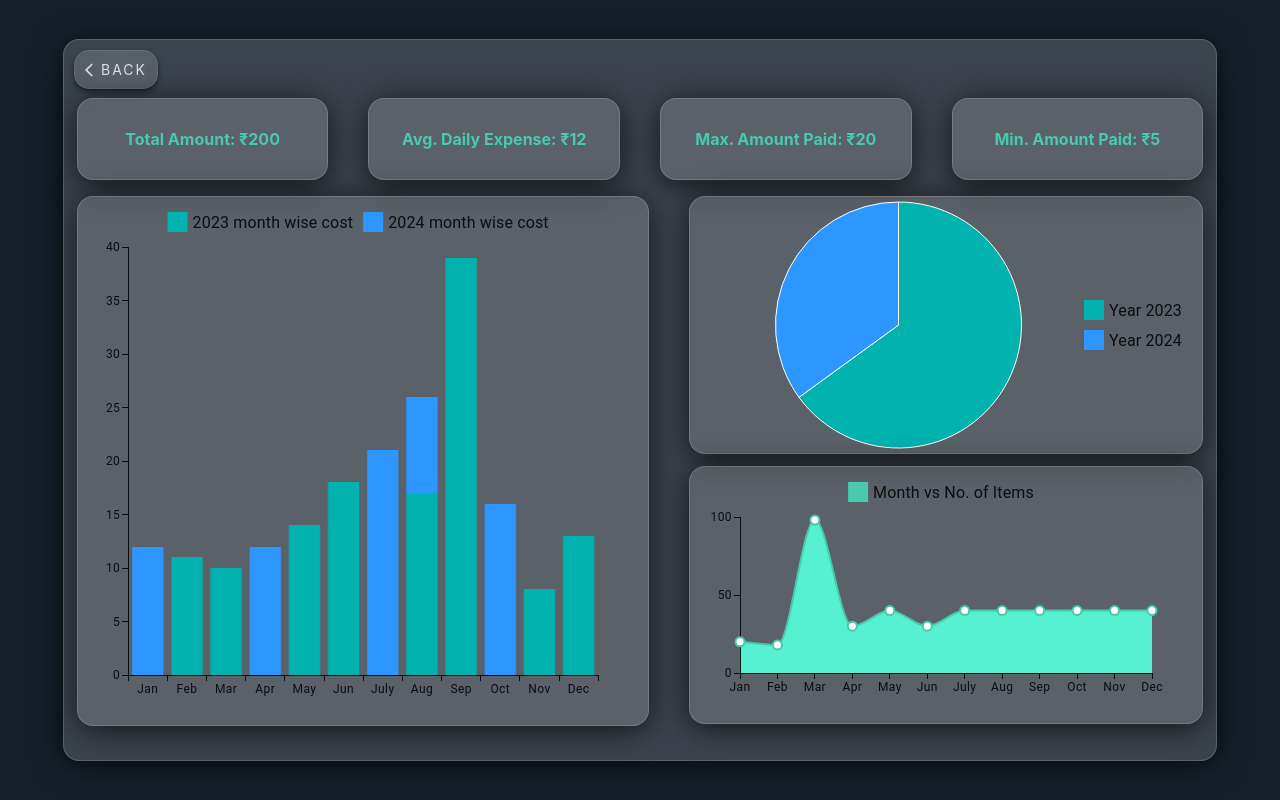
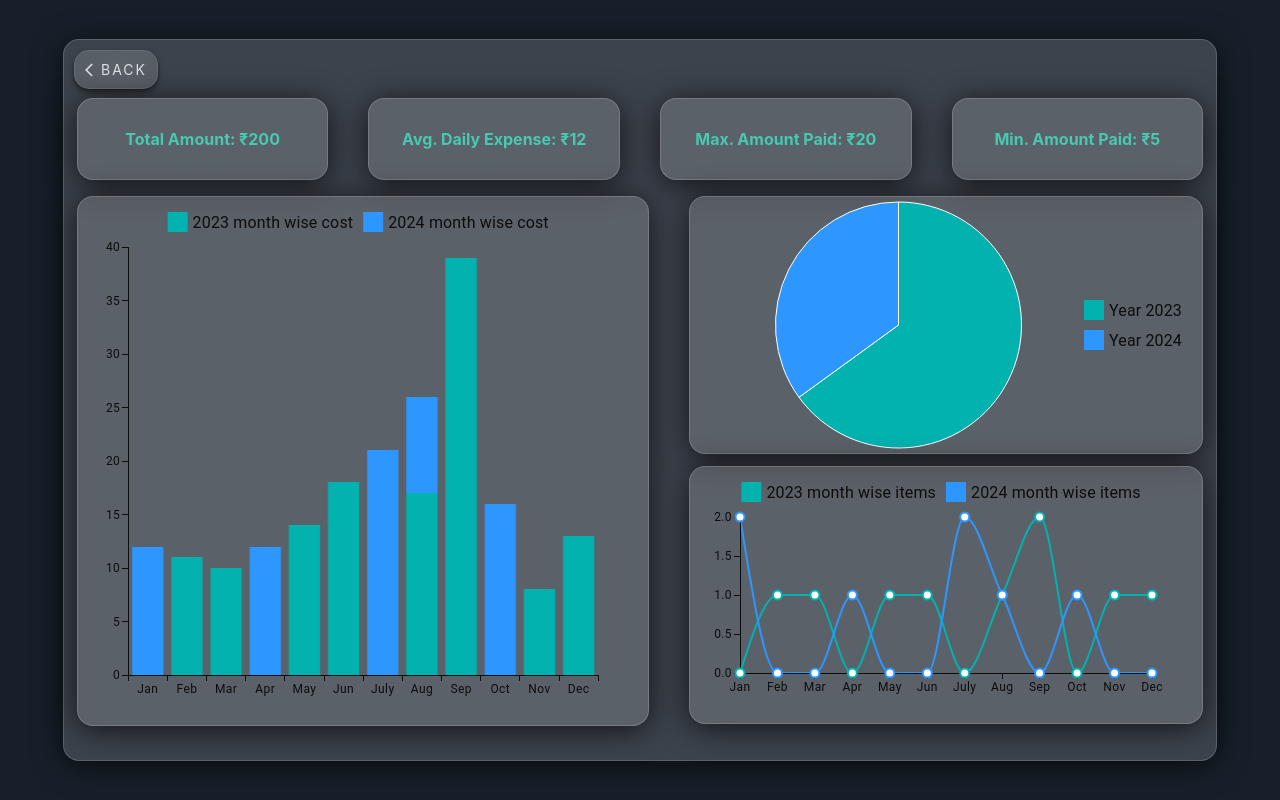
Before and after one commit to UTSAVsarkar/finance-tracker-app, a React (Create React App) app: page / in a window 1280 px wide. Both pictures are taken after a click on the link "ANALYZE". Built offline with nearby package versions, Linux system fonts and the light colour scheme.

Commit message:
line chart added

```diff
--- a/src/components/Dashboard/dashboard.js
+++ b/src/components/Dashboard/dashboard.js
@@ -66,6 +66,31 @@ export default function Dashboard({ data }) {
 
       const currentPrice = monthMap.get(month);
       monthMap.set(month, currentPrice + price);
+    });
+
+    return yearMap;
+  };
+
+  const yearlyMonthWiseItems = () => {
+    const yearMap = new Map();
+
+    data.forEach((item) => {
+      const dateParts = item.date.split("/");
+      const year = parseInt(dateParts[2]);
+      const month = parseInt(dateParts[1]);
+
+      if (!yearMap.has(year)) {
+        yearMap.set(year, new Map());
+      }
+
+      const monthMap = yearMap.get(year);
+
+      if (!monthMap.has(month)) {
+        monthMap.set(month, 0);
+      }
+
+      const currentCount = monthMap.get(month);
+      monthMap.set(month, currentCount + 1);
     });
 
     return yearMap;
@@ -207,7 +232,7 @@ export default function Dashboard({ data }) {
                 alignItems: "center",
               }}
             >
-              <LineGraph />
+              <LineGraph yearlyMonthWiseItems={yearlyMonthWiseItems()} />
             </div>
           </Stack>
         </Stack>
--- a/src/components/charts/barChart.js
+++ b/src/components/charts/barChart.js
@@ -17,8 +17,6 @@ const xLabels = [
 ];
 
 export default function BarGraph({ yearlyMonthWiseCost }) {
-  console.log(yearlyMonthWiseCost);
-
   const createData = () => {
     const yearlyData = yearlyMonthWiseCost;
 
--- a/src/components/charts/lineChart.js
+++ b/src/components/charts/lineChart.js
@@ -1,7 +1,6 @@
 import * as React from "react";
 import { LineChart } from "@mui/x-charts/LineChart";
 
-const pData = [20, 18, 98, 30, 40, 30, 40, 40, 40, 40, 40, 40];
 const xLabels = [
   "Jan",
   "Feb",
@@ -17,17 +16,27 @@ const xLabels = [
   "Dec",
 ];
 
-export default function LineGraph() {
+export default function LineGraph({ yearlyMonthWiseItems }) {
+  const createData = () => {
+    const yearlyData = yearlyMonthWiseItems;
+    const data = [];
+    yearlyData.forEach((monthMap, year) => {
+      const arr = Array.from({ length: 12 }, () => 0);
+      monthMap.forEach((count, month) => {
+        arr[month - 1] += count;
+      });
+      data.push({
+        data: arr,
+        label: `${year} month wise items`,
+      });
+    });
+
+    return data;
+  };
+
   return (
     <LineChart
-      series={[
-        {
-          data: pData,
-          label: "Month vs No. of Items",
-          color: "rgb(72, 201, 176)",
-          area: true,
-        },
-      ]}
+      series={createData()}
       xAxis={[{ scaleType: "point", data: xLabels }]}
     />
   );
```
